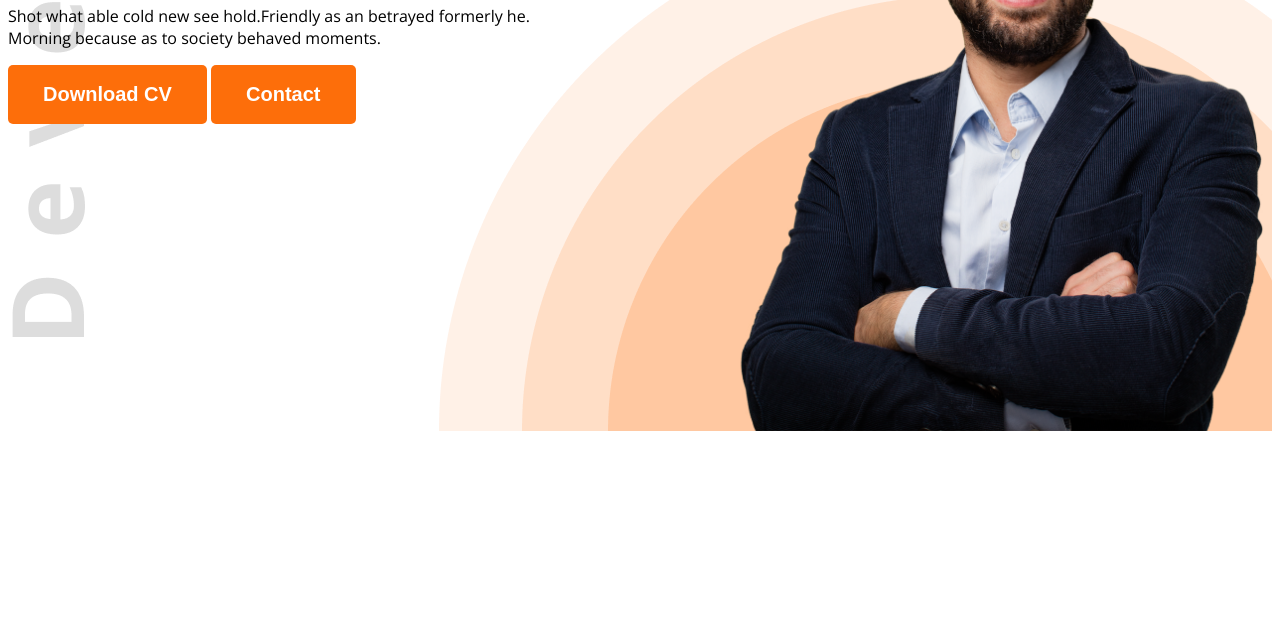
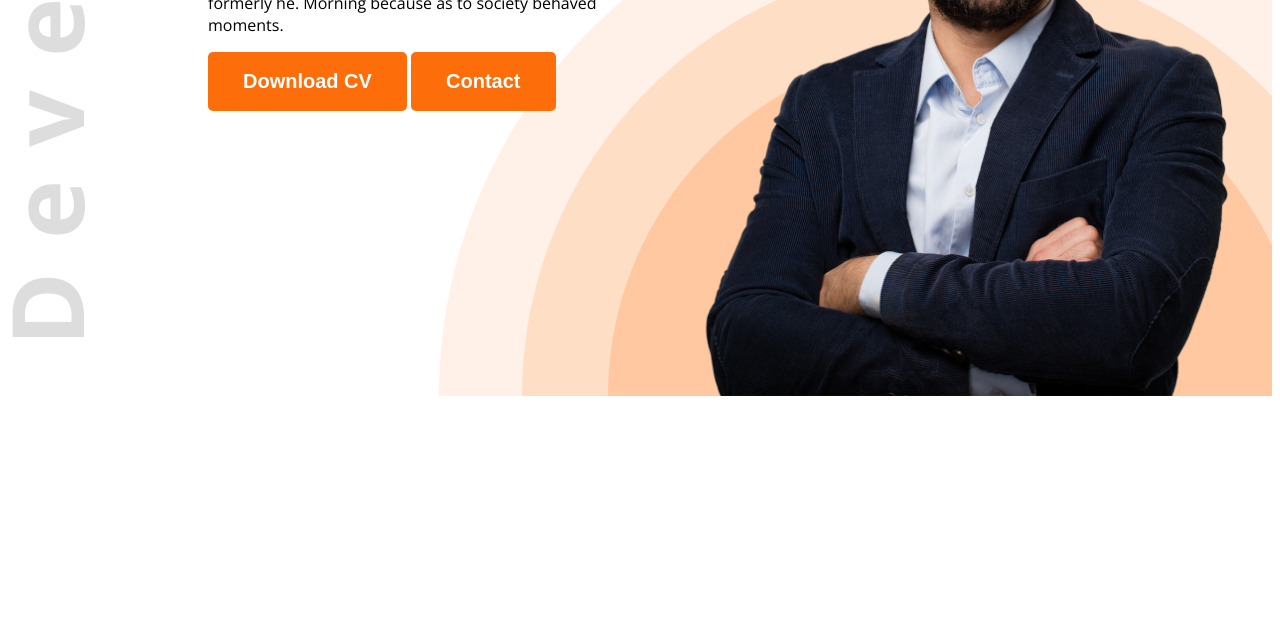
Before and after one commit to Alamin2099/web-devloper-portfolio, a plain HTML site: page index.html in a window 1280 px wide. Shown: the part 434-1065 px from the top of the page. After the commit the page ends 846 px from the top, so only its background shows below. Drawn offline with nearby package versions, Linux system fonts and the light colour scheme.

```diff
--- a/style/style.css
+++ b/style/style.css
@@ -58,7 +58,7 @@
 .banner{
     display: flex;
     justify-content: space-between;
-    margin: 035px 0 200px;
+    margin: 0 35px 0 200px;
 }
 .banner-content{
     max-width: 580px;
```
